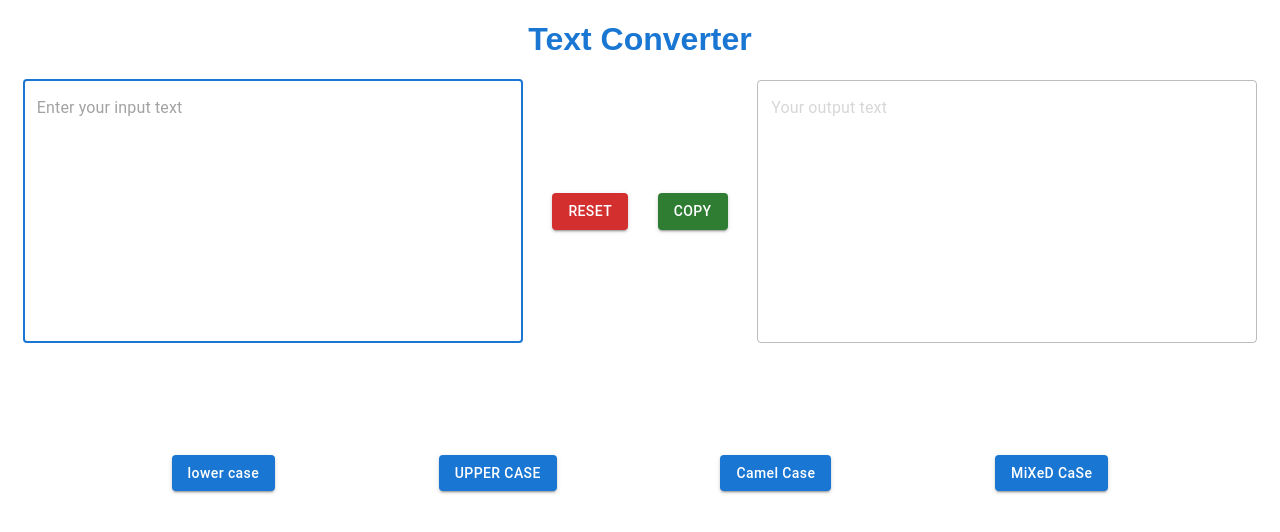
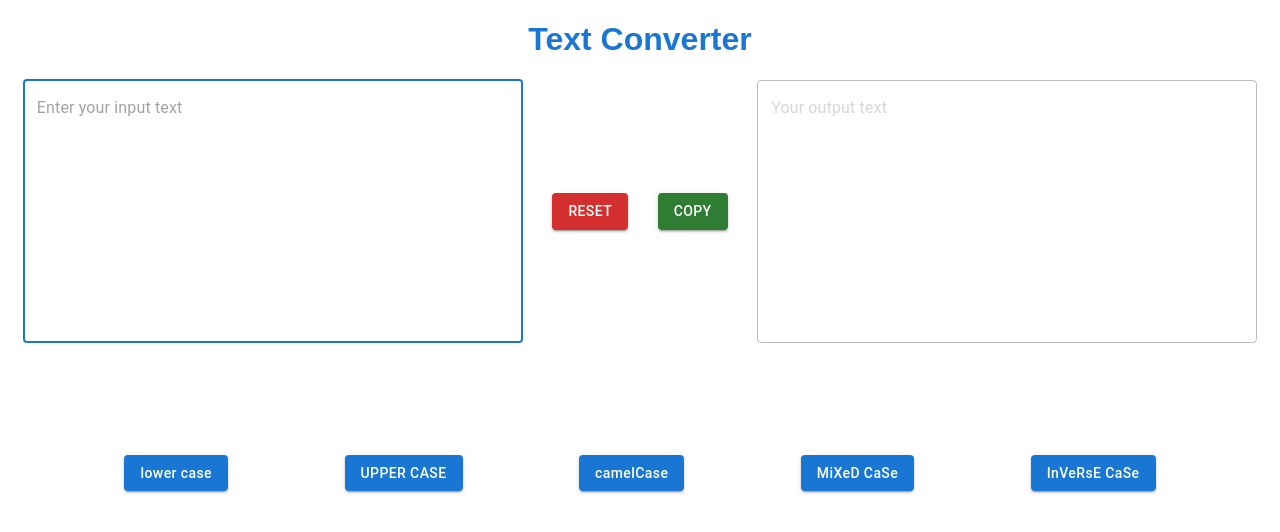
Before and after one commit to kanagu555/text-converter, a React (Create React App) app: page / in a window 1280 px wide. Shown: the top 532 px of the page. Built offline with nearby package versions, Linux system fonts and the light colour scheme.

Commit message:
added mixed and inverse case btn functionality

```diff
--- a/src/components/ButtonFields/CamelCaseBtn.js
+++ b/src/components/ButtonFields/CamelCaseBtn.js
@@ -15,7 +15,7 @@ const CamelCaseBtn = () => {
   return (
     <div>
       <Button style={{ textTransform: "none" }} variant="contained" onClick={toCamelCase}>
-        Camel Case
+        camelCase
       </Button>
     </div>
   );
--- /dev/null
+++ b/src/components/ButtonFields/InverseCase.js
@@ -0,0 +1,34 @@
+import React, { useContext } from "react";
+import { Button } from "@mui/material";
+import { AppContext } from "../../App";
+
+const InverseCase = () => {
+  const inverseCaseBtnContext = useContext(AppContext);
+  const [inputValue, setOutputValue] = [
+    inverseCaseBtnContext[0],
+    inverseCaseBtnContext[3],
+  ];
+
+  const toInverse = () => {
+    const inverseOutput = inputValue.split("").map((char) => {
+      const checkInverse =
+        char === char.toUpperCase() ? char.toLowerCase() : char.toUpperCase();
+      return checkInverse;
+    });
+    setOutputValue(inverseOutput.join(""));
+  };
+
+  return (
+    <div>
+      <Button
+        style={{ textTransform: "none" }}
+        variant="contained"
+        onClick={toInverse}
+      >
+        InVeRsE CaSe
+      </Button>
+    </div>
+  );
+};
+
+export default InverseCase;
--- a/src/components/ButtonFields/MainBtn.js
+++ b/src/components/ButtonFields/MainBtn.js
@@ -1,19 +1,21 @@
-import React from 'react'
-import LowerCaseBtn from './LowerCaseBtn'
-import CamelCaseBtn from './CamelCaseBtn'
-import MixedCaseBtn from './MixedCaseBtn'
-import UpperCaseBtn from './UpperCaseBtn'
-import './Button.css'
+import React from "react";
+import LowerCaseBtn from "./LowerCaseBtn";
+import CamelCaseBtn from "./CamelCaseBtn";
+import MixedCaseBtn from "./MixedCaseBtn";
+import UpperCaseBtn from "./UpperCaseBtn";
+import "./Button.css";
+import InverseCase from "./InverseCase";
 
 const MainBtn = () => {
   return (
-        <div className='flex-btn-container'>
+    <div className="flex-btn-container">
       <LowerCaseBtn />
       <UpperCaseBtn />
       <CamelCaseBtn />
       <MixedCaseBtn />
+      <InverseCase />
     </div>
-    )
-}
+  );
+};
 
-export default MainBtn
+export default MainBtn;
--- a/src/components/ButtonFields/MixedCaseBtn.js
+++ b/src/components/ButtonFields/MixedCaseBtn.js
@@ -1,10 +1,31 @@
+import React, { useContext } from "react";
 import { Button } from "@mui/material";
-import React from "react";
+import { AppContext } from "../../App";
 
 const MixedCaseBtn = () => {
+  const mixedCaseBtnContext = useContext(AppContext);
+  const [inputValue, setOutputValue] = [
+    mixedCaseBtnContext[0],
+    mixedCaseBtnContext[3],
+  ];
+
+  const toMixed = () => {
+    const mixedOutput = inputValue.split("").map((char, index) => {
+      const checkMixed = index % 2 === 0 ? char.toUpperCase() : char;
+      return checkMixed;
+    });
+    setOutputValue(mixedOutput.join(""));
+  };
+
   return (
     <div>
-      <Button style={{ textTransform: "none" }} variant="contained">MiXeD CaSe</Button>
+      <Button
+        style={{ textTransform: "none" }}
+        variant="contained"
+        onClick={toMixed}
+      >
+        MiXeD CaSe
+      </Button>
     </div>
   );
 };
--- a/src/components/ButtonFields/UpperCaseBtn.js
+++ b/src/components/ButtonFields/UpperCaseBtn.js
@@ -4,15 +4,22 @@ import { AppContext } from "../../App";
 
 const UpperCaseBtn = () => {
   const upperCaseBtnContext = useContext(AppContext);
-  const [inputValue, setOutputValue] = [upperCaseBtnContext[0],upperCaseBtnContext[3]];
+  const [inputValue, setOutputValue] = [
+    upperCaseBtnContext[0],
+    upperCaseBtnContext[3],
+  ];
 
   const toUpper = () => {
-    setOutputValue(inputValue.toUpperCase())
-  }
+    setOutputValue(inputValue.toUpperCase());
+  };
 
   return (
     <div>
-      <Button style={{ textTransform: "none" }} variant="contained" onClick={toUpper}>
+      <Button
+        style={{ textTransform: "none" }}
+        variant="contained"
+        onClick={toUpper}
+      >
         UPPER CASE
       </Button>
     </div>
```
Lines whose indentation alone changed are shown as unchanged.
